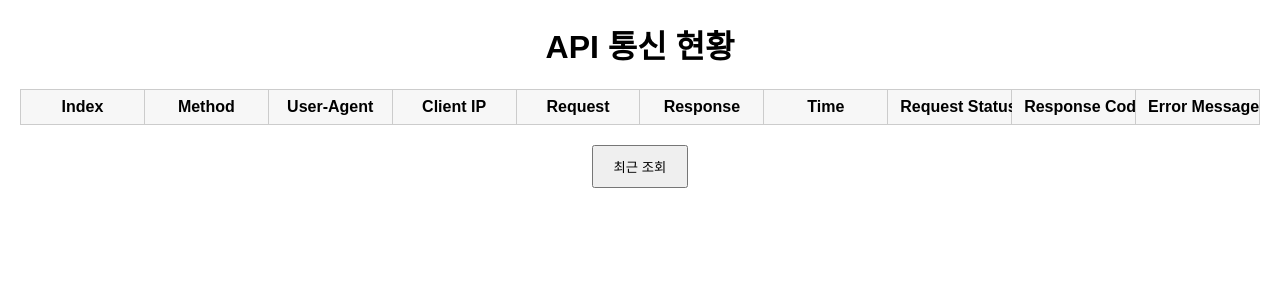
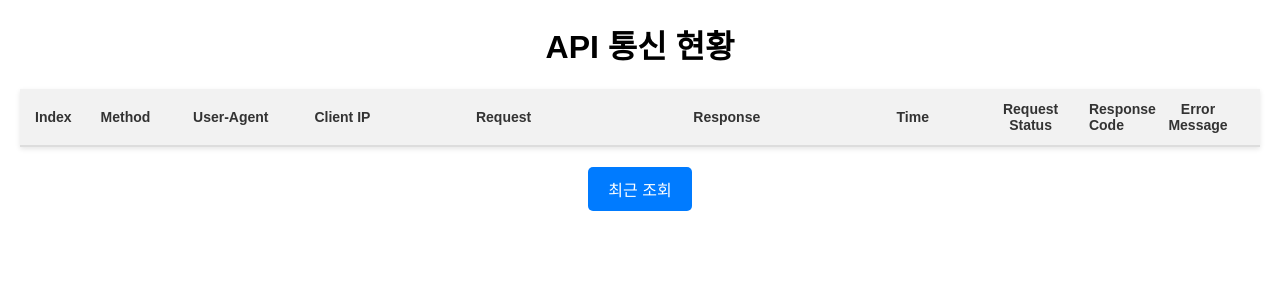
Before and after one commit to ksm463/APILogger, a FastAPI app: page /main in a window 1280 px wide. Shown: the top 300 px of the page. Run offline with FastAPI, Linux system fonts and the light colour scheme; lists and menus that the app fills with data are empty; parts of the project's set-up code (start-up, migrations or seed data) failed here and were passed over.

Commit message:
edit_main_table

```diff
--- a/src/web/templates/main.html
+++ b/src/web/templates/main.html
@@ -12,60 +12,125 @@
     h1 {
       text-align: center;
     }
+    /* 테이블 전체 스타일 */
     table {
       width: 100%;
       border-collapse: collapse;
-      /* 열 너비를 균일하게 분배 */
       table-layout: fixed;
-      margin-bottom: 20px;
+      margin: 20px 0;
+      font-size: 14px;
+      box-shadow: 0 2px 5px rgba(0, 0, 0, 0.1);
     }
-    th, td {
-      border: 1px solid #ccc;
-      padding: 8px 12px;
+    /* 헤더 셀 스타일 (중앙 정렬) */
+    th {
+      background-color: #f2f2f2;
+      color: #333;
+      font-weight: bold;
+      padding: 12px 15px;
       text-align: center;
-      /* 팝업이 셀을 넘어가도 잘리지 않도록 */
+      border-bottom: 2px solid #ddd;
+    }
+    /* 데이터 셀 스타일 */
+    td {
+      padding: 12px 15px;
+      border-bottom: 1px solid #ddd;
+      text-align: center;
       position: relative;
       overflow: visible;
       white-space: nowrap;
     }
-    th {
-      background-color: #f7f7f7;
+    /* Time 열은 전체 콘텐츠 보이도록 설정 */
+    td.time-column {
+      white-space: normal;
+      overflow: visible;
+      text-overflow: clip;
     }
-    button {
+    /* 지그재그 배경 (줄무늬) */
+    tbody tr:nth-child(odd) {
+      background-color: #fafafa;
+    }
+    tbody tr:nth-child(even) {
+      background-color: #fff;
+    }
+    /* 호버 효과 */
+    tbody tr:hover {
+      background-color: #f1f1f1;
+    }
+    /* 반응형 디자인: 화면 크기에 따라 글자 크기 및 패딩 조정 */
+    @media (max-width: 768px) {
+      table {
+        font-size: 12px;
+      }
+      th, td {
+        padding: 10px;
+      }
+    }
+    /* 버튼 스타일 (중앙 정렬) */
+    #recentBtn {
       display: block;
       margin: 0 auto;
       padding: 10px 20px;
+      font-size: 16px;
+      background-color: #007bff;
+      color: white;
+      border: none;
+      border-radius: 5px;
       cursor: pointer;
     }
-    /* 셀 안에 표시될 짧은 텍스트 컨테이너 */
+    #recentBtn:hover {
+      background-color: #0056b3;
+    }
+    /* 셀 내 짧은 텍스트 컨테이너 (클릭 시 팝업 토글) */
     .tooltip-container {
       display: inline-block;
-      /* 셀 너비를 넘지 않도록 100%로 설정 */
       width: 100%;
       white-space: nowrap;
       overflow: hidden;
       text-overflow: ellipsis;
       vertical-align: middle;
+      cursor: pointer;
     }
     /* 팝업 툴팁 스타일 */
     .popup-tooltip {
       position: absolute;
-      bottom: 100%;  /* 셀 위쪽에 표시 */
+      bottom: 100%;
       left: 50%;
       transform: translateX(-50%) scale(0);
       transform-origin: bottom center;
-      transition: transform 0.2s ease-out;
+      transition: transform 0.3s ease-out, opacity 0.3s ease-out;
+      opacity: 0;
       z-index: 1000;
       background-color: #fff;
-      border: 1px solid #ccc;
+      border: 2px solid #007bff;
       padding: 10px;
       box-shadow: 0 2px 6px rgba(0, 0, 0, 0.2);
-      white-space: normal;
+      white-space: pre-wrap;
       min-width: 150px;
-      max-width: 300px;
+      text-align: left;
+      font-size: 16px;
+      overflow-wrap: break-word;
+      word-break: break-all;
     }
-    .tooltip-container:hover .popup-tooltip {
+    .popup-tooltip::before {
+      content: "";
+      position: absolute;
+      bottom: -8px;
+      left: 50%;
+      transform: translateX(-50%);
+      border-width: 8px;
+      border-style: solid;
+      border-color: transparent transparent #fff transparent;
+    }
+    /* 활성 상태에서 팝업 보이기 */
+    .popup-tooltip.active {
       transform: translateX(-50%) scale(1);
+      opacity: 1;
+    }
+    /* JSON 형식화된 내용 스타일 */
+    .popup-tooltip pre {
+      margin: 0;
+      font-family: Consolas, monospace;
+      font-size: 16px;
     }
   </style>
 </head>
@@ -73,6 +138,19 @@
   <h1>API 통신 현황</h1>
 
   <table id="apiTable">
+    <!-- 컬럼별 폭은 colgroup에 인라인 스타일로 지정 -->
+    <colgroup>
+      <col style="width: 5%;">
+      <col style="width: 7%;">
+      <col style="width: 10%;">
+      <col style="width: 8%;">
+      <col style="width: 18%;">
+      <col style="width: 18%;">
+      <col style="width: 12%;">
+      <col style="width: 7%;">
+      <col style="width: 5%;">
+      <col style="width: 10%;">
+    </colgroup>
     <thead>
       <tr>
         <th>Index</th>
@@ -95,26 +173,61 @@
   <button id="recentBtn">최근 조회</button>
 
   <script>
-    // 하나의 셀(td)에 대해 짧은 텍스트 + 팝업 툴팁을 생성하는 함수
-    function createTooltipCell(content) {
-      // td 생성
+    // JSON 형식화 함수: 유효한 JSON 문자열이면 포매팅된 문자열 반환, 아니면 원본 반환
+    function formatContent(content) {
+      try {
+        const obj = JSON.parse(content);
+        return JSON.stringify(obj, null, 2);
+      } catch (e) {
+        return content;
+      }
+    }
+
+    // 클릭 시 팝업 토글을 위한 이벤트 핸들러 추가
+    function addClickToggle(container, popup) {
+      container.addEventListener('click', function(event) {
+        // 다른 곳으로 클릭 이벤트가 전파되는 것을 막음
+        event.stopPropagation();
+        popup.classList.toggle('active');
+      });
+    }
+
+    // 문서의 다른 영역 클릭 시 모든 팝업 닫기
+    document.addEventListener('click', function() {
+      document.querySelectorAll('.popup-tooltip.active').forEach(popup => {
+        popup.classList.remove('active');
+      });
+    });
+
+    // 하나의 셀(td)에 대해 짧은 텍스트 + 클릭 확장 팝업을 생성하는 함수
+    function createTooltipCell(content, isTimeColumn = false) {
       const td = document.createElement('td');
+      // isTimeColumn이 true인 경우, time-column 클래스를 추가
+      if (isTimeColumn) {
+        td.className = 'time-column';
+      }
 
-      // 내부에 tooltip-container 라는 span 추가
       const container = document.createElement('span');
       container.className = 'tooltip-container';
-      // container에 바로 content를 넣으면, text-overflow로 셀 폭을 넘기지 않음
-      container.textContent = content;
+      container.textContent = content;  // 셀에 표시될 짧은 텍스트
 
-      // 팝업 요소
       const popup = document.createElement('div');
       popup.className = 'popup-tooltip';
-      popup.textContent = content;
 
-      // container 안에 팝업 요소 추가
+      // JSON 형식이면 포매팅하여 <pre> 태그로 감싸고, 아니면 일반 텍스트로 표시
+      const formatted = formatContent(content);
+      if (formatted !== content) {
+        const pre = document.createElement('pre');
+        pre.textContent = formatted;
+        popup.appendChild(pre);
+      } else {
+        popup.textContent = content;
+      }
+
       container.appendChild(popup);
-      // td에 container 추가
       td.appendChild(container);
+
+      addClickToggle(container, popup);
 
       return td;
     }
@@ -127,7 +240,6 @@
       dataArray.forEach((row) => {
         const tr = document.createElement('tr');
 
-        // 인덱스, 메서드는 단순 텍스트 셀
         const indexTd = document.createElement('td');
         indexTd.textContent = row.index;
         tr.appendChild(indexTd);
@@ -136,7 +248,6 @@
         methodTd.textContent = row.method;
         tr.appendChild(methodTd);
 
-        // 나머지는 툴팁 셀
         tr.appendChild(createTooltipCell(row.user_agent));
         tr.appendChild(createTooltipCell(row.client_ip));
         tr.appendChild(createTooltipCell(row.request));
@@ -154,9 +265,7 @@
     document.getElementById('recentBtn').addEventListener('click', async () => {
       try {
         const response = await fetch('/read');
-        if (!response.ok) {
-          throw new Error('네트워크 응답 에러');
-        }
+        if (!response.ok) throw new Error('네트워크 응답 에러');
         const data = await response.json();
         loadTableData(data);
       } catch (error) {
```
